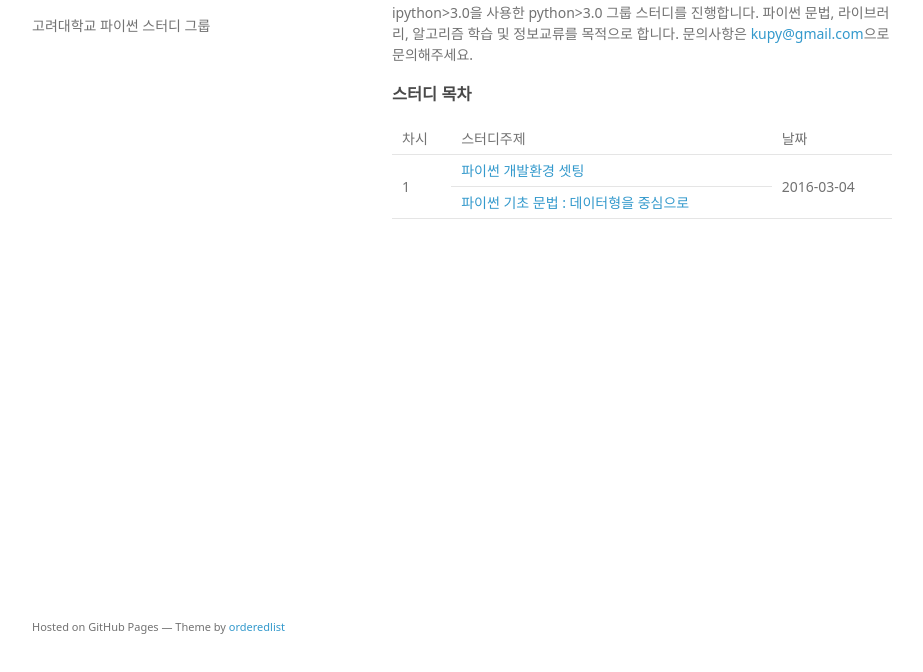
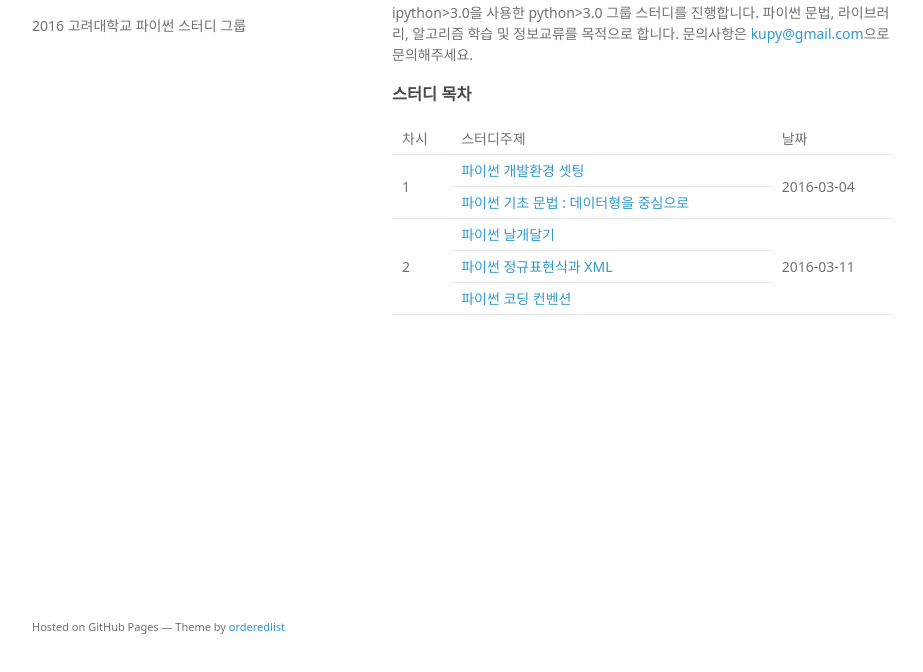
Before and after one commit to KUPy/KUPy.github.io, a plain HTML site: page index.html in a window 1280 px wide. Shown: the part 94-766 px from the top of the page, without its empty margins (178-1101 px from the left). Drawn offline with Linux system fonts and the light colour scheme; a web font is replaced by a local one.

Commit message:
Update the list of next week.

```diff
--- a/index.html
+++ b/index.html
@@ -16,7 +16,7 @@
     <div class="wrapper">
       <header>
         <h1>KUpy</h1>
-        <p>고려대학교 파이썬 스터디 그룹</p>
+        <p>2016 고려대학교 파이썬 스터디 그룹</p>
 
 
       </header>
@@ -53,6 +53,29 @@
               </a>
             </td>
           </tr>
+          <tr>
+            <td rowspan="3">2</td>
+            <td>
+              <a href="#">
+                파이썬 날개달기
+              </a>
+            </td>
+            <td rowspan="3">2016-03-11</td>
+          </tr>
+          <tr>
+            <td>
+              <a href="#">
+                파이썬 정규표현식과 XML
+              </a>
+            </td>
+          </tr>
+          <tr>
+            <td>
+              <a href="#">
+                파이썬 코딩 컨벤션
+              </a>
+            </td>
+          </tr>
         </tbody>
       </table>
       </section>
```
